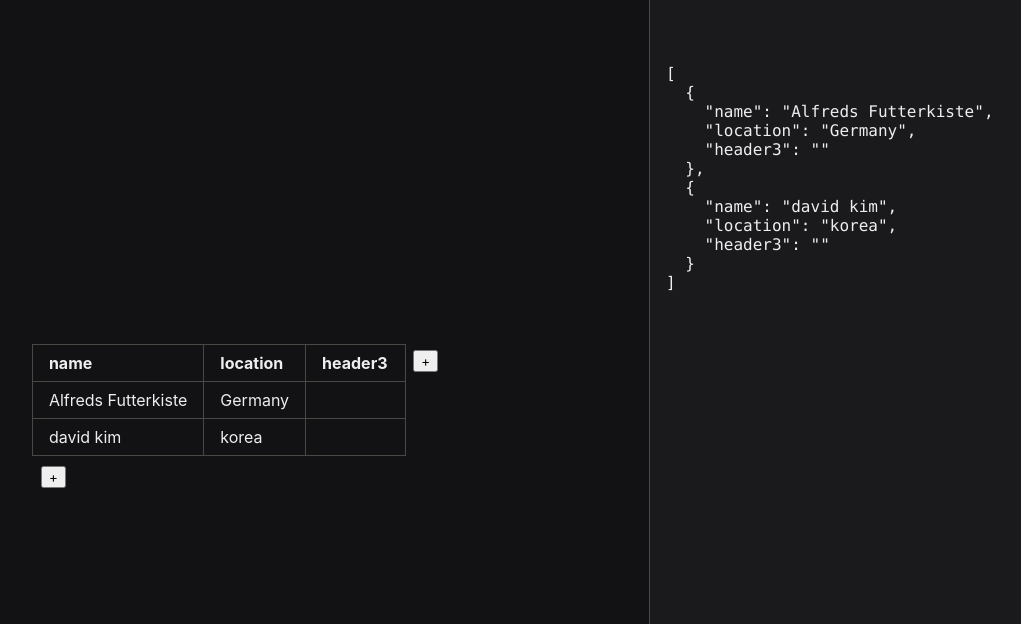
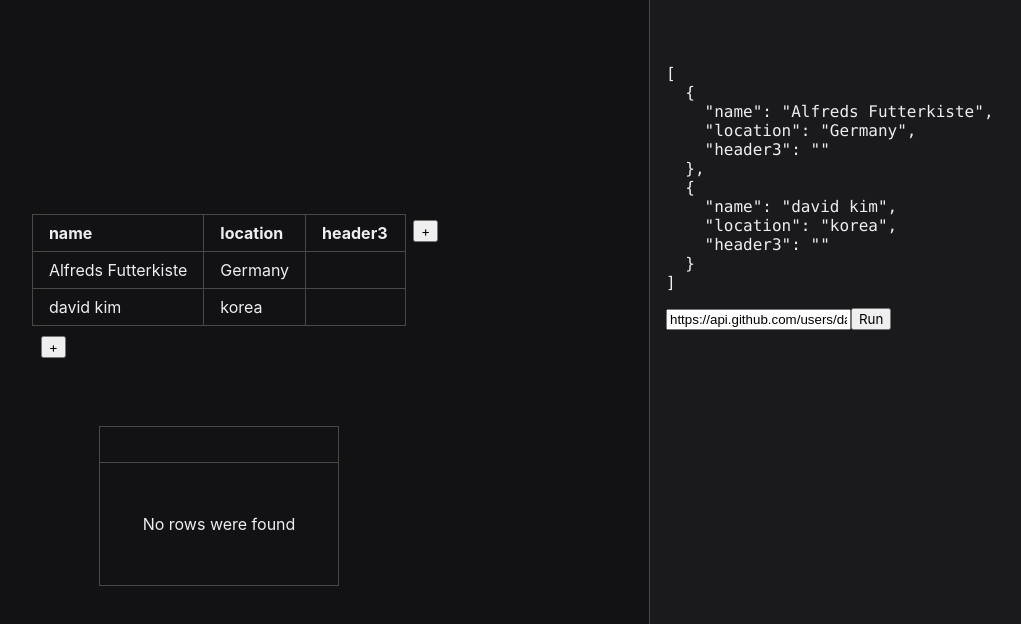
Before and after one commit to VizProg/prog, a Next.js app: page / in a window 1280 px wide. Shown: the top 624 px of the page, without its empty margins (211-1232 px from the left). Built offline with nearby package versions, Linux system fonts and the light colour scheme.

Commit message:
get api working somewhat

```diff
--- a/components/readTable.tsx
+++ b/components/readTable.tsx
@@ -33,12 +33,27 @@
 
 })
 
-const Button = styled("button", {
+const DivTable = styled("div", {
+  minWidth: "240px",
+  borderRadius: '0px',
+  border: ' 1px solid $fgBorder',
+  height: '160px',
+})
 
+const DivTableHeader = styled("div", {
+  height: '36px',
+  borderBottom: '1px solid $fgBorder'
+})
+
+const Box = styled("div", {
+  display: 'flex',
+  justifyContent: ' center',
+  alignItems: "center",
+  height: 'calc(100% - 36px)'
 })
 
 type Row = {
-  [key: string]: unknown;
+  [key: string]: string | number | Date | object;
 };
 
 
@@ -57,12 +72,29 @@
   selected = false,
   onClick }: {
     data: Row[],
-    setData: (data: Row[]) => void
     onClick: () => void,
     selected: boolean
   }) => {
 
+  console.log(data)
 
+  if (data.length < 1 || !data) {
+
+    return (
+      <DivTable onClick={() => { onClick() }}
+        css={{
+          border: selected ? "2px solid $orange10" : ""
+        }}>
+        <DivTableHeader>
+
+        </DivTableHeader>
+        <Box>
+          No rows were found
+        </Box>
+      </DivTable>
+
+    )
+  }
 
 
 
@@ -74,7 +106,7 @@
   }
 
   const headerValues = getHeaders(data[0]);
-
+  console.log(headerValues)
   return (
 
     <div style={{ position: 'relative' }}>
@@ -85,15 +117,15 @@
         <tbody>
           <StyledRow>
             {headerValues && headerValues.map((header, i) => {
-              return <StyledHeader contentEditable suppressContentEditableWarning={true} key={i}
+              return <StyledHeader key={i}
               > {header} </StyledHeader>
             })}
           </StyledRow>
           {data.map((row, i) => {
             const cells = Object.keys(row).map((key, i) => {
+              if (typeof row[key] === "object") return;
               const value = row[key] as string;
-              console.log(value)
-              return <StyledCell key={i} contentEditable suppressContentEditableWarning={true}>{value}</StyledCell>
+              return <StyledCell key={i}>{value}</StyledCell>
             })
             return (
               <StyledRow key={i}>{cells}</StyledRow>
--- a/pages/index.tsx
+++ b/pages/index.tsx
@@ -3,6 +3,7 @@
 import { useState } from 'react'
 import { SidePanel } from '@/components/Sidepanel'
 import { EditableTable } from '@/components/editableTable'
+import { ReadTable } from '@/components/readTable'
 
 const Main = styled("main", {
   minHeight: "100vh",
@@ -65,13 +66,25 @@
     header3: ""
   }])
 
+  const readData = [{
+    name: "Alfreds Futterkiste",
+    location: "Germany",
+    header3: ""
+  }, {
+    name: "david kim",
+    location: "korea",
+    header3: ""
+  }]
 
-  const [selected, setSelected] = useState(false)
 
+  const [selected, setSelected] = useState("")
+  const [apiUrl, setUrl] = useState("https://api.github.com/users/daviddkkim/events")
+  const [apiData, setAPIData] = useState<Row[]>([])
   return (
     <Main>
-      <div style={{ position: 'relative', display: 'flex', width: '100%', justifyContent: 'center', alignItems: 'center' }}>
-        <EditableTable data={data} setData={(data: Row[]) => setData(data)} selected={selected} onClick={() => { setSelected(true) }} />
+      <div style={{ display: 'flex', width: '100%', justifyContent: 'center', alignItems: 'center', flexDirection: 'column', gap: '100px' }}>
+        <EditableTable data={data} setData={(data: Row[]) => setData(data)} selected={selected === "editable_table" ? true : false} onClick={() => { setSelected("editable_table") }} />
+        <ReadTable data={apiData} selected={selected === "read_table" ? true : false} onClick={() => { setSelected("read_table") }} />
       </div>
       <SidePanel>
 
@@ -81,7 +94,21 @@
           {JSON.stringify(data, null, 2)}
         </pre>
 
+        <form onSubmit={(e) => {
+          e.preventDefault();
+          fetch((apiUrl)).then(async (response) => {
+            const json = await response.json();
+            setAPIData(json)
+          })
+        }}>
+          <input type="text" placeholder='https://api.github.com/users/${githubUser}/events' value={apiUrl} onChange={(event) => {
+            setUrl(event.currentTarget.value)
+          }} />
+          <Button type={"submit"}> Run </Button>
+        </form>
       </SidePanel>
+
+
     </Main >
   )
 }
```
